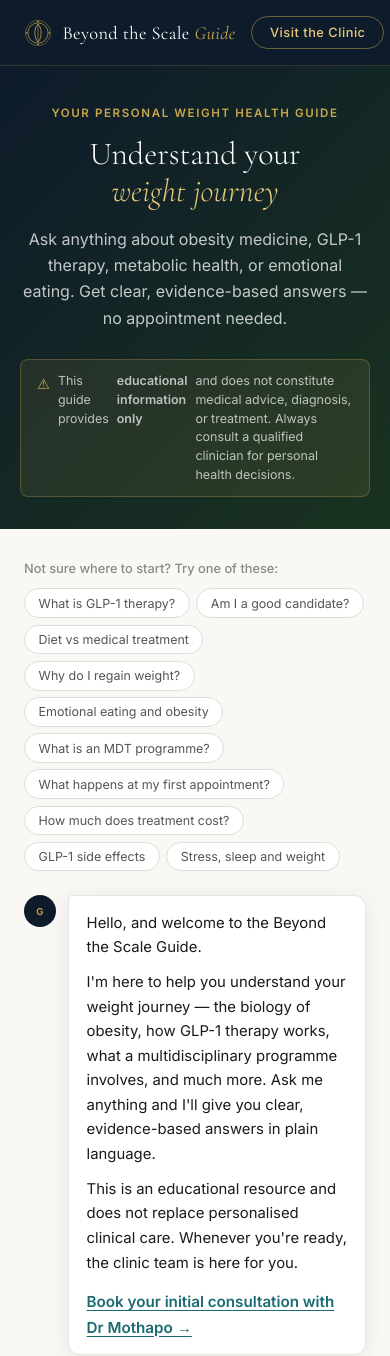
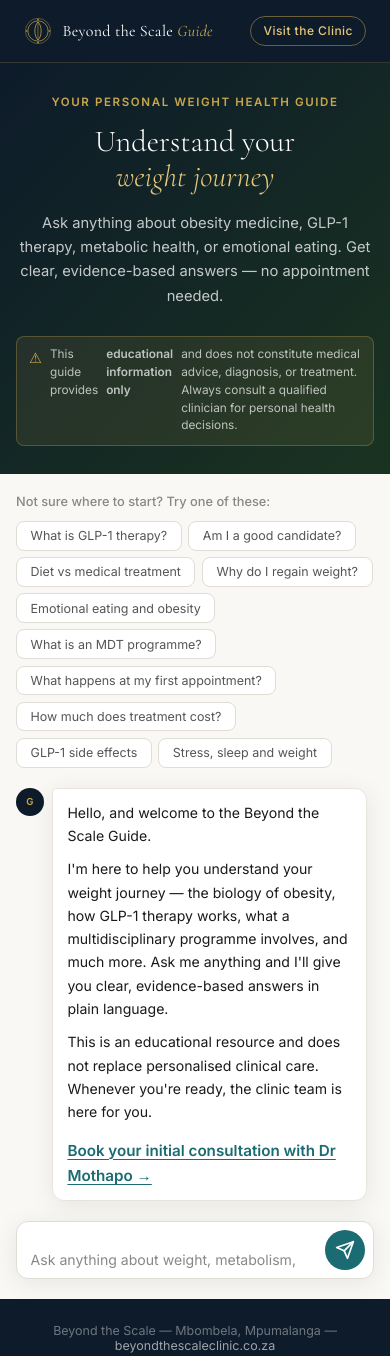
Before and after one commit to Docmabs/Beyond-the-Scale-DIY-Guide, a website: page index.html in a window 390 px wide. Shown: the top 1356 px of the page. Drawn offline with nearby package versions, Linux system fonts and the light colour scheme.

Commit message:
feat: improve mobile responsiveness — header, starters, bubbles, input bar

```diff
--- a/styles.css
+++ b/styles.css
@@ -419,9 +419,41 @@
 
 /* ── RESPONSIVE ── */
 @media (max-width: 600px) {
-  .hero { padding: 2.5rem 1.25rem 2rem; }
-  .hero__title { font-size: 2rem; }
-  .message__bubble { max-width: 88%; }
+  /* Header */
+  .logo__text { font-size: 1rem; }
+  .btn--outline { padding: 0.4rem 0.75rem; font-size: 0.75rem; }
+
+  /* Hero */
+  .hero { padding: 2rem 1rem 1.75rem; }
+  .hero__title { font-size: 1.9rem; }
+  .hero__sub { font-size: 0.92rem; }
+  .disclaimer { font-size: 0.74rem; padding: 0.6rem 0.75rem; }
+
+  /* Chat */
+  .chat-wrap { padding: 1.25rem 1rem; }
+  .chat-container { gap: 1.25rem; }
+
+  /* Starters — allow text to wrap inside pills for longer prompts */
   .starters__grid { gap: 0.4rem; }
-  .starter-btn { font-size: 0.78rem; padding: 0.4rem 0.85rem; }
+  .starter-btn {
+    font-size: 0.78rem;
+    padding: 0.4rem 0.85rem;
+    white-space: normal;
+    text-align: left;
+    border-radius: var(--r-sm);
+  }
+
+  /* Messages */
+  .message { gap: 0.5rem; }
+  .message__bubble {
+    max-width: 88%;
+    font-size: 0.88rem;
+    padding: 0.75rem 0.9rem;
+  }
+  .message__avatar { width: 28px; height: 28px; font-size: 0.55rem; }
+
+  /* Input */
+  .input-bar { padding: 0.5rem 0.5rem 0.5rem 0.85rem; }
+  .input-bar__send { width: 40px; height: 40px; }
+  .input-bar__textarea { font-size: 0.88rem; }
 }
```
